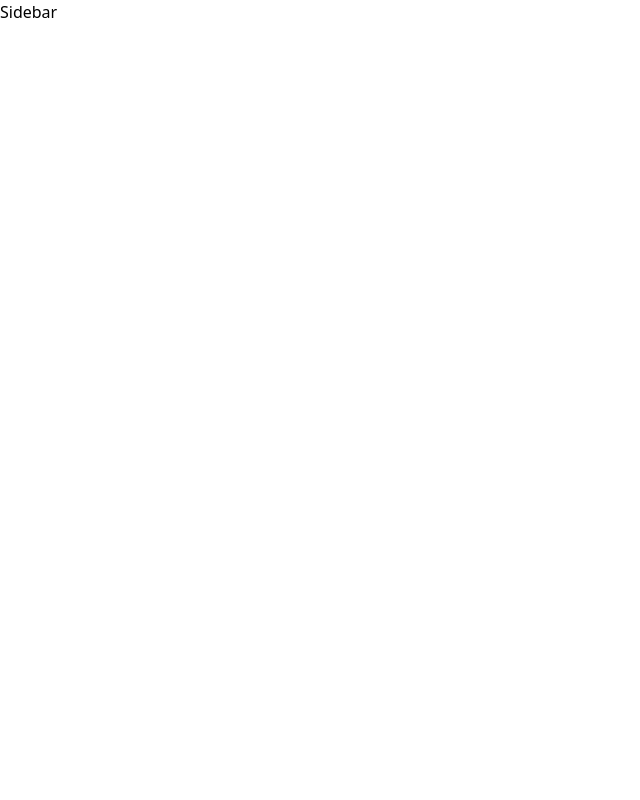
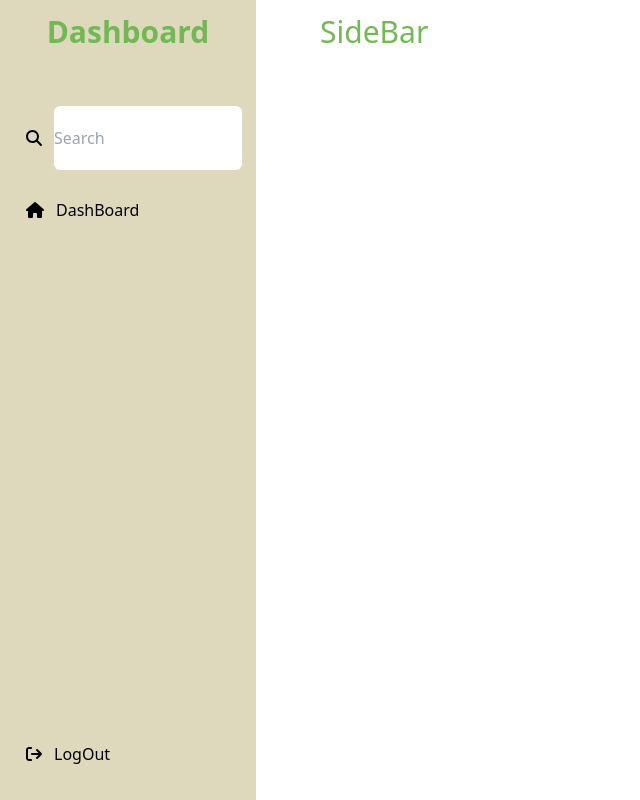
Before and after one commit to junior-slv/horta-solidaria, a Next.js app in the folder client/: page /Sidebar in a window 1280 px wide. Shown: the whole page, without its empty margins (0-640 px from the left). Built offline with nearby package versions, Linux system fonts and the light colour scheme.

Commit message:
Side Bar First Change - Template - some text - Needs to change the design - Needs to add funcionalities

```diff
--- a/client/src/pages/Sidebar.tsx
+++ b/client/src/pages/Sidebar.tsx
@@ -1,9 +1,75 @@
-import React from 'react'
+import React from "react";
+import { FontAwesomeIcon } from "@fortawesome/react-fontawesome"; //importação do componente
+import {
+  faArrowRightFromBracket,
+  faHouse,
+  faMagnifyingGlass,
+} from "@fortawesome/free-solid-svg-icons"; // importação do icone individual
 
 const Sidebar = () => {
   return (
-    <div>Sidebar</div>
-  )
-}
+    <div className="body h-screen w-screen bg-white">
+      <nav className="sideBar fixed h-full top-0 left-0 w-64 px-3.5 py-3.5 z-50 bg-beige duration-300 block">
+        {/* header section */}
+        <header className="relative">
+          <div className="image-text flex items-center justify-center text-white">
+            <div className="text flex flex-col text-lightGreen text-base font-medium whitespace-nowrap opacity-100">
+              <span className="text-3xl font-semibold">Dashboard</span>
+            </div>
+          </div>
+        </header>
+        {/* body navbar section */}
+        <div className="menuBar h-full pb-14 flex flex-col justify-between">
+          {/* content navBar section */}
+          <div className="menu mt-10">
+            <li className="rounded-md bg-primary-color-light cursor-pointer transition duration-500 ease-in-out h-16 list-none flex items-center mt-4 p-0">
+                  <span className="flex mx-3 p-0">
+                    <FontAwesomeIcon icon={faMagnifyingGlass} />
+                  </span>
+                  <input className="h-full w-full outline-none border-none bg-primary-color-light text-text-color rounded-md text-base font-medium transition duration-500 ease-in-out p-0" type="text" placeholder="Search" />
+            </li>
+            {/* navlinks */}
+            <ul className="navlinks block list-disc my-4 mx-0">
+              <li className="navLink h-12 list-none flex items-center mt-2">
+                <a href="#" className="list-none h-full bg-transparent flex items-center w-full transition duration-300 ease-in-out">
+                  <span className="flex mx-3">
+                    <FontAwesomeIcon icon={faHouse} />
+                  </span>
+                  <span className="text-base font-medium whitespace-nowrap opacity-100">
+                    DashBoard
+                  </span>
+                </a>
+              </li>
+            </ul>
+          </div>
+          {/* bottom navbar section */}
+          <div className="bottomNavBar flex">
+            <li className="h-50 list-none flex items-center mt-10">
+              <a
+                href="#"
+                className="list-none h-full bg-transparent flex items-center w-full rounded-md no-underline transition duration-300"
+              >
+                <span className="flex mx-3">
+                  <FontAwesomeIcon icon={faArrowRightFromBracket} />
+                </span>
+                <span className="text-base font-medium whitespace-nowrap opacity-100">
+                  LogOut
+                </span>
+              </a>
+            </li>
+          </div>
+        </div>
+      </nav>
+      {/* Sessão para conteúdo da página */}
+      <div>
+        <section className="home absolute h-screen	top-0 left-64 ">
+          <div className="text-3xl font-medium text-lightGreen px-16 py-3.5 duration-300">
+            SideBar
+          </div>
+        </section>
+      </div>
+    </div>
+  );
+};
 
-export default Sidebar
+export default Sidebar;
```
Also changed, not shown: 1 other file (tests, documents, lock files or other folders).
